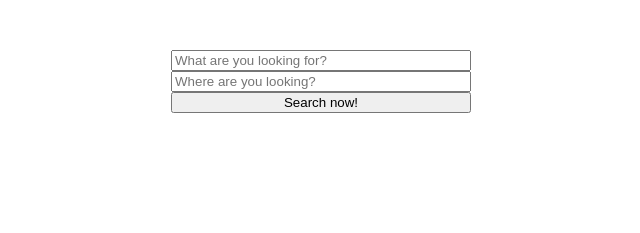
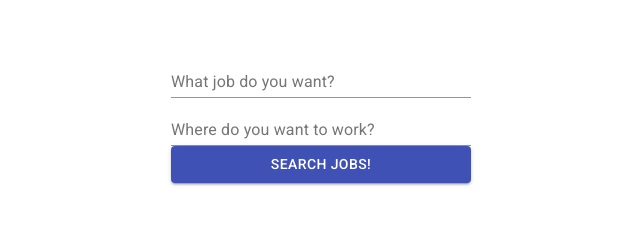
Before and after one commit to Scott09/jg-assignment, a React (Create React App) app: page / in a window 1280 px wide. Shown: the top 233 px of the page, without its empty margins (319-959 px from the left). Built offline with nearby package versions, Linux system fonts and the light colour scheme.

Commit message:
Replace normal form inputs and button with materil UI components

```diff
--- a/package.json
+++ b/package.json
@@ -3,6 +3,7 @@
   "version": "0.1.0",
   "private": true,
   "dependencies": {
+    "@material-ui/core": "^4.8.0",
     "@testing-library/jest-dom": "^4.2.4",
     "@testing-library/react": "^9.3.2",
     "@testing-library/user-event": "^7.1.2",
--- a/src/App.css
+++ b/src/App.css
@@ -2,6 +2,8 @@
   text-align: center;
   display: flex;
   justify-content: center;
+  flex-direction: column;
+  align-items: center;
 }
 
 .inputform {
--- a/src/App.js
+++ b/src/App.js
@@ -1,6 +1,9 @@
 import React, { useState, useEffect } from 'react';
 import './App.css';
 import Footer from '../src/components/Footer/Footer.component';
+import { TextField } from '@material-ui/core';
+import { Button } from '@material-ui/core';
+import { Container } from '@material-ui/core';
 
 
 
@@ -32,18 +35,23 @@ function App() {
 
       <div>
         <form className="inputform" onSubmit={handleSubmit} >
+            {/* <input value={jobSearch} onChange={e => setJobSearch(e.target.value)} type="text" name="jobdescription" placeholder="What are you looking for?"></input> */}
 
-            <input value={jobSearch} onChange={e => setJobSearch(e.target.value)} type="text" name="jobdescription" placeholder="What are you looking for?"></input>
+            <TextField id="standard-basic" label="What job do you want?" value={jobSearch} onChange={e => setJobSearch(e.target.value)} type="text" name="jobdescription"/>
+            <TextField id="standard-basic" label="Where do you want to work?" value={city} onChange={e => setCity(e.target.value)} type="text" name="city"/>
 
-            <input value={city} onChange={e => setCity(e.target.value)} type="text" name="city" placeholder="Where are you looking?"></input>
-
-            <button type="submit">Search now!</button>
+            {/* <input value={city} onChange={e => setCity(e.target.value)} type="text" name="city" placeholder="Where are you looking?"></input> */}
+            <Button className="button" type="submit" variant="contained" color="primary">
+            Search Jobs!
+          </Button>
         </form>
       </div>
 
       <main className="job-content">
 
       </main>
+
+
       <Footer />
     </div>
   );
--- a/src/components/JobCard/Jobcard.component.jsx
+++ b/src/components/JobCard/Jobcard.component.jsx
@@ -1,7 +1,7 @@
 import React from 'react';
 import './Jobcard.css';
 
-const JobCard = () => {
+const JobCard = ({ url, source, name, snippet, location, salary_min, salary_max}) => {
   return (
     <div>
       Job information will go here
```
Also changed, not shown: 1 other file (tests, documents, lock files or other folders).
